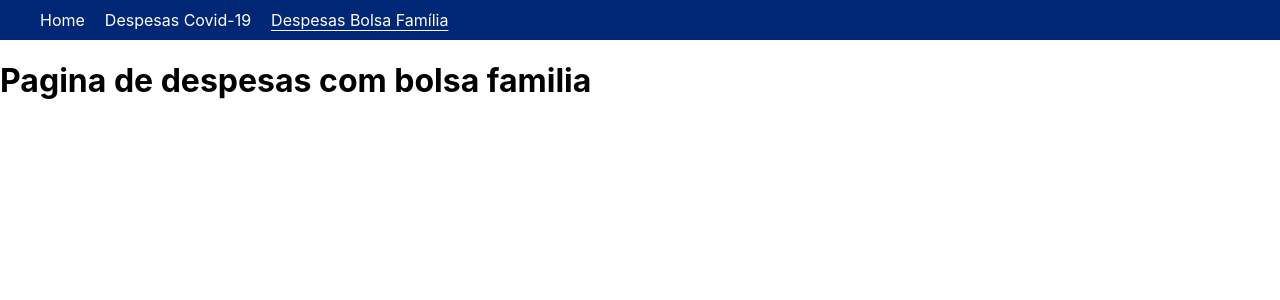
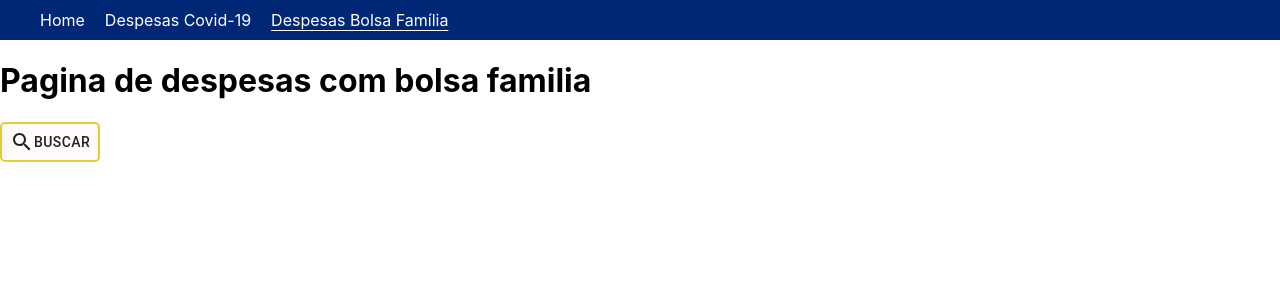
Before and after one commit to Danielmtt/despesas-covid-19, a React (Create React App) app in the folder despesas-covid-19/: page /despesas/bolsa-familia in a window 1280 px wide. Shown: the top 300 px of the page. Built offline with nearby package versions, Linux system fonts and the light colour scheme.

Commit message:
Criação do botão de busca

```diff
--- /dev/null
+++ b/despesas-covid-19/src/atoms/Botao-busca.tsx
@@ -0,0 +1,34 @@
+import * as React from 'react';
+
+import SearchIcon from '@material-ui/icons/Search';
+import { Button } from '@material-ui/core';
+import styled from 'styled-components';
+
+const CaixaBusca = styled.div`
+  font-size: 10px;
+  color: #002776;
+  border: solid #e4cc37 2px;
+  width: max-content;
+  border-radius: 5px;
+  background-color: #fffafa;
+`;
+
+export const BotaoBusca = () => {
+  const saveSpending = () => {};
+  return (
+    <>
+      <CaixaBusca>
+        <Button
+          onClick={() => {
+            saveSpending();
+          }}
+        >
+          <SearchIcon />
+          Buscar
+        </Button>
+      </CaixaBusca>
+    </>
+  );
+};
+
+export default BotaoBusca;
--- a/despesas-covid-19/src/pages/DespesasBolsaFamiliaPage.tsx
+++ b/despesas-covid-19/src/pages/DespesasBolsaFamiliaPage.tsx
@@ -1,9 +1,11 @@
 import React from 'react';
+import BotaoBusca from '../atoms/Botao-busca';
 
 const DespesasBolsaFamiliaPage = () => {
   return (
     <>
       <h1>Pagina de despesas com bolsa familia</h1>
+      <BotaoBusca></BotaoBusca>
     </>
   )
 }
```
Also changed, not shown: despesas-covid-19/src/services/BolsaFamiliaService.ts (added, +25 -0 lines).
